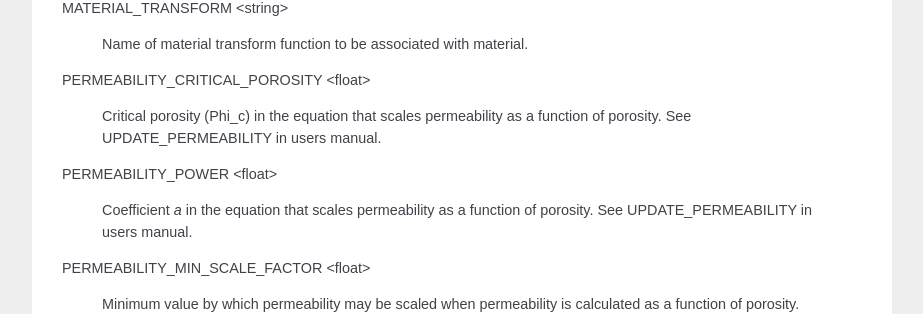
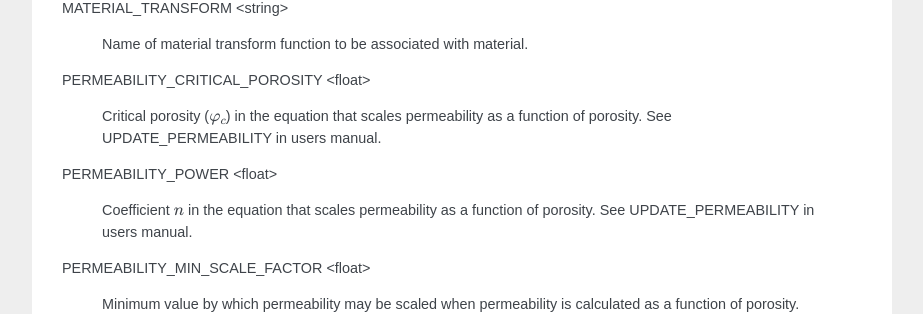
Before and after one commit to Miracloon/pflotran-documentation, a Sphinx documentation site: the page built from source/user_guide/cards/subsurface/material_property_card.rst, in a window 1280 px wide and 900 px high, scrolled down 2768 px. Shown: the part 155-469 px from the top of the window, without its empty margins (318-1241 px from the left). Built offline with Sphinx 7.4.7, drawn with Linux system fonts in a browser that asks for light colours.

Commit message:
update \varphi_c and added PRINT_VERBOSE_CONSTRAINTS

```diff
--- a/source/theory_guide/mode_reactive_transport.rst
+++ b/source/theory_guide/mode_reactive_transport.rst
@@ -345,14 +345,14 @@ Change in permeability involves a phenomenological relation with porosity
 .. math::
    :label: permeability
 
-   k = k_0 f(\varphi,\,\varphi_0,\,\varphi_c,\,a),
+   k = k_0 f(\varphi,\,\varphi_0,\,\varphi_c,\,n),
 
 with
 
 .. math::
    :label: permf
 
-   f = \left(\frac{\varphi-\varphi_c}{\varphi_0-\varphi_c}\right)^a,
+   f = \left(\frac{\varphi-\varphi_c}{\varphi_0-\varphi_c}\right)^n,
 
 .. math::
    :label: fmin
--- a/source/user_guide/cards/subsurface/material_property_card.rst
+++ b/source/user_guide/cards/subsurface/material_property_card.rst
@@ -144,11 +144,11 @@ MATERIAL_TRANSFORM <string>
 
 PERMEABILITY_CRITICAL_POROSITY <float>
 
- Critical porosity (\Phi_c)  in the equation that scales permeability as a function of porosity.  See UPDATE_PERMEABILITY in users manual.
+ Critical porosity (:math:`\varphi_c`)  in the equation that scales permeability as a function of porosity.  See UPDATE_PERMEABILITY in users manual.
 
 PERMEABILITY_POWER <float>
 
- Coefficient *a* in the equation that scales permeability as a function of porosity.  See UPDATE_PERMEABILITY in users manual.
+ Coefficient :math:`n` in the equation that scales permeability as a function of porosity.  See UPDATE_PERMEABILITY in users manual.
 
 PERMEABILITY_MIN_SCALE_FACTOR <float>
 
```
